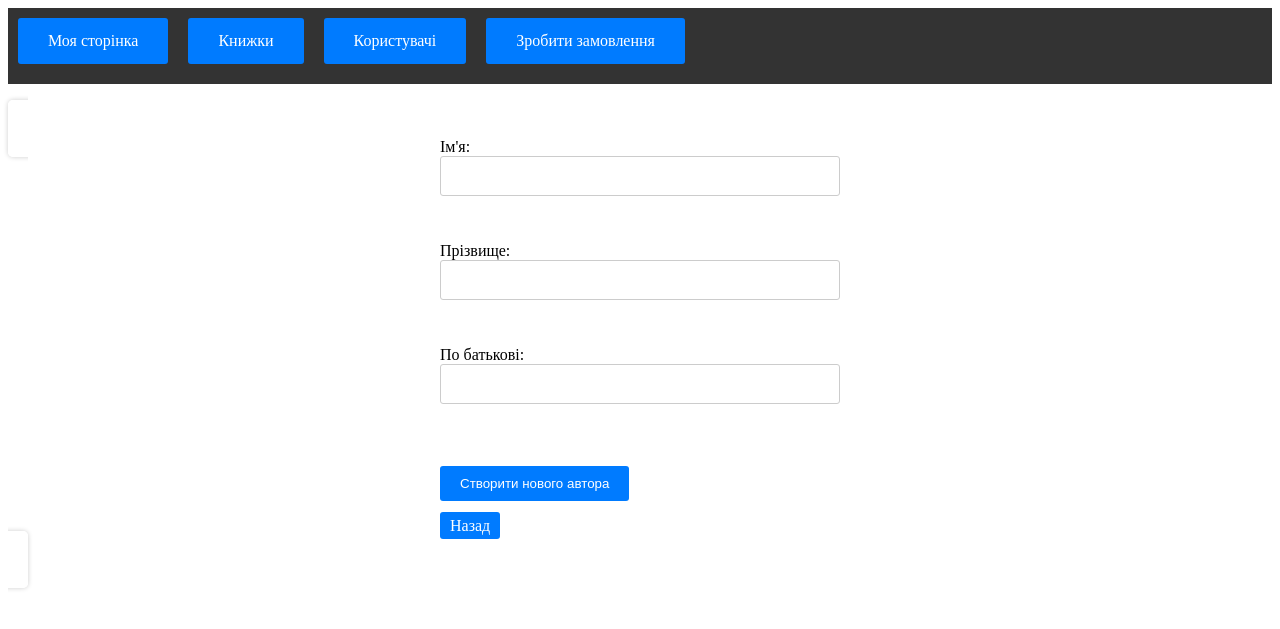
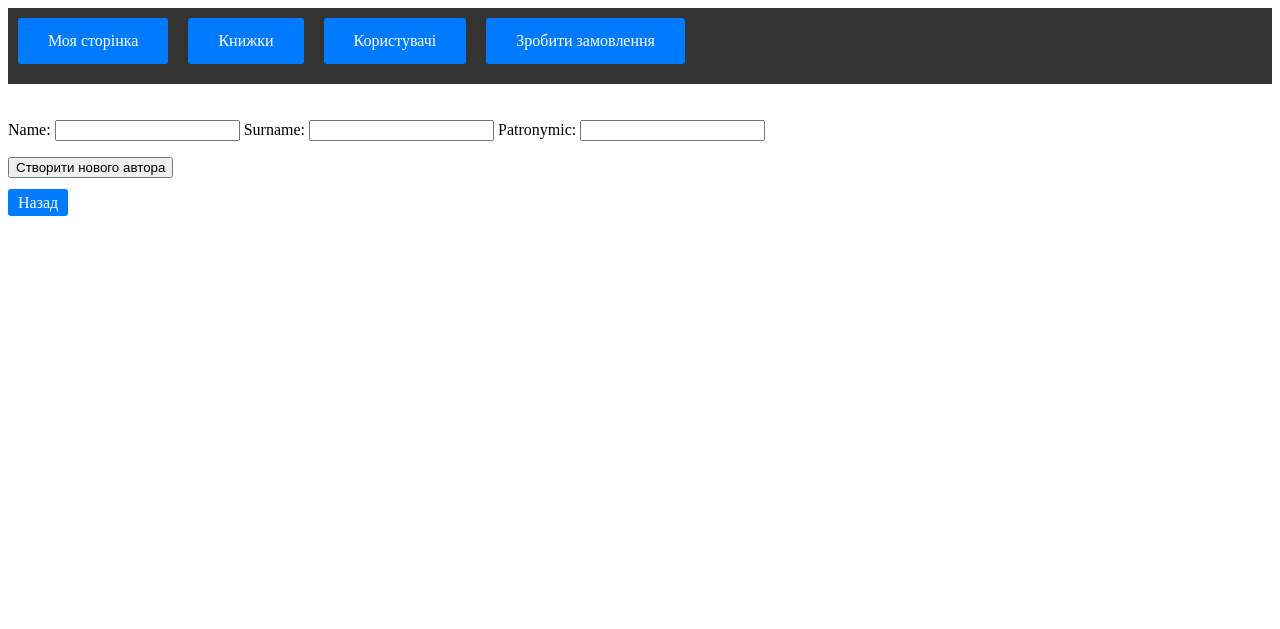
Before and after one commit to Danemm99/Library, a Django app: template library/author/templates/author/add_author.html in a window 1280 px wide. Shown: the top 629 px of the page. Run offline with Django 4.2, Linux system fonts and the light colour scheme; the template is opened without the code that fills it: values that come from a table or form of the project are taken from there, others are empty.

Commit message:
make django form

```diff
--- a/library/author/templates/author/add_author.html
+++ b/library/author/templates/author/add_author.html
@@ -7,56 +7,7 @@
     <link rel="stylesheet" type="text/css" href="{% static 'styles.css' %}">
     <style>
         /* Add your unique class names to CSS styles */
-        .add_author-container {
-            background-color: #ffffff;
-            border-radius: 5px;
-            padding: 20px;
-            box-shadow: 0px 0px 5px rgba(0, 0, 0, 0.2);
-        }
 
-        .add_author-form {
-            max-width: 400px;
-            margin: 0 auto;
-        }
-
-        .add_author-label {
-            display: block;
-            margin-bottom: 10px;
-        }
-
-        .add_author-input {
-            width: 100%;
-            padding: 10px;
-            border: 1px solid #ccc;
-            border-radius: 3px;
-            font-size: 16px;
-        }
-
-        .add_author-submit {
-            background-color: #007bff;
-            color: #fff;
-            padding: 10px 20px;
-            border: none;
-            border-radius: 3px;
-            cursor: pointer;
-        }
-
-        .add_author-submit:hover {
-            background-color: #0056b3;
-        }
-
-        .add_author-link {
-            text-decoration: none;
-            color: #007bff;
-        }
-
-        .add_author-link:hover {
-            text-decoration: underline;
-        }
-
-        .add_author-error {
-            color: red;
-        }
     </style>
 </head>
 {% endblock %}
@@ -69,20 +20,11 @@
         {% if error %}
             <p class="add_author-error">{{ error }}</p>
         {% endif %}
-        <label class="add_author-label">Ім'я:
-            <input class="add_author-input" type="text" name="name" required>
-        </label><br><br>
-
-        <label class="add_author-label">Прізвище:
-            <input class="add_author-input" type="text" name="surname" required>
-        </label><br><br>
-
-        <label class="add_author-label">По батькові:
-            <input class="add_author-input" type="text" name="patronymic" required>
-        </label><br><br>
-
+        {{ form }}
         <p><input class="add_author-submit" type="submit" value="Створити нового автора"></p>
         <p><a href="{% url 'all_authors' %}"> Назад </a></p>
+
+
     </form>
 </span>
 </body>
```
Also changed, not shown: library/order/views.py (line endings or trailing spaces).
